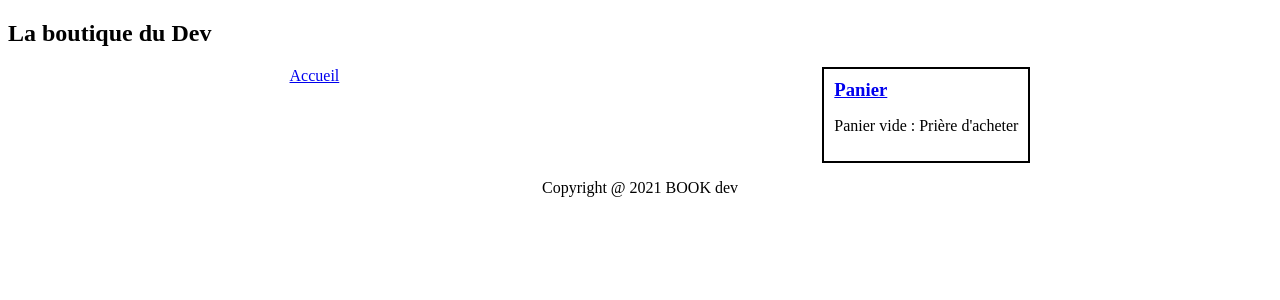
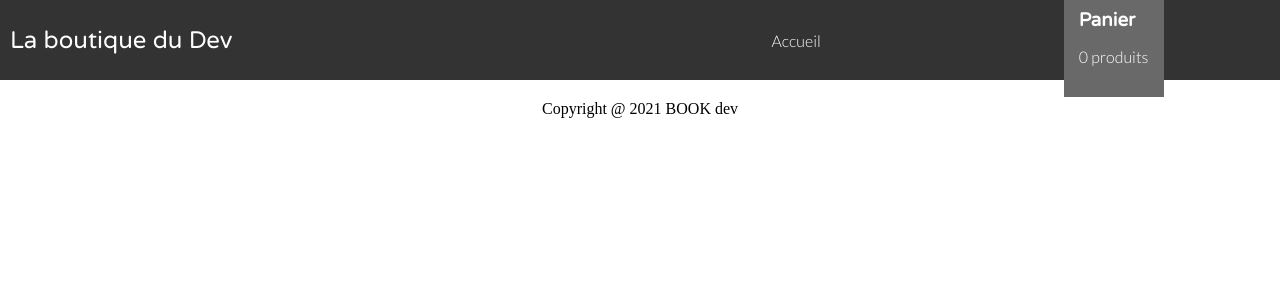
Before and after one commit to yayab42/bookdev, a PHP site: page / in a window 1280 px wide. Shown: the top 300 px of the page. Run offline with PHP 8.4, Linux system fonts and the light colour scheme; data that the repository does not hold is empty.

Commit message:
Modification style page d'accueil

```diff
--- a/resources/css/styles.css
+++ b/resources/css/styles.css
@@ -1,3 +1,54 @@
+h1, h2, h3, h4, h5, h6 {
+    font-family: 'Varela Round', sans-serif;
+}
+
+#header_general {
+    background-color: #333;
+    color : white;
+    height: 80px;
+    width: 100%;
+    display: flex;
+    justify-content: space-between;
+    align-items: center;
+}
+
+#logo {
+    display : flex;
+    align-items: center;
+    font-family: 'Varela Round', sans-serif;
+    font-size: 24px;
+    margin-left: 10px;
+    width: 50%;
+}
+
+nav {
+    display: flex;
+    justify-content: space-between;
+    align-items: center;
+    color: white;
+    width: 50%;
+    font-family: 'Lato', sans-serif;
+}
+
+nav a {
+    color: white;
+    text-decoration : none;
+    align-items: center;
+}
+
+nav .accueil a:hover {
+    background-color: dimgray;
+}
+
+.accueil a {
+    display : flex;
+    align-content: center;
+    padding: 30px 10px 30px 10px;
+}
+
+body {
+    margin: 0px;
+}
 .content {
     display: flex;
     justify-content: space-around;
@@ -5,13 +56,42 @@
 }
 
 .produit {
-    border: 2px solid black;
+    border: 1px solid black;
+    background-color: #333333;
+    color: white;
     padding: 10px;
     margin: 10px;
     flex: 1 400px;
 }
 
-.menu ul {
+.product_content {
+    display : flex;
+    justify-content: center;
+}
+
+.produit footer {
+    margin-top: 15px;
+}
+
+.produit img {
+    margin-right: 10px;
+}
+
+.produit p {
+    font-family: 'Lato', sans-serif;
+}
+
+.produit em {
+     font-family: 'Lato', sans-serif;
+ }
+
+.produit a {
+    color: white;
+    text-decoration: none;
+    text-align: center;
+}
+
+.menu {
     display: flex;
     justify-content: space-around;
     flex-wrap: nowrap;
@@ -19,12 +99,18 @@
 }
 
 .cart {
-    border: 2px solid black;
-    padding: 10px;
+    padding: 15px;
+    background-color: dimgray;
 }
 
 .cart h3 {
     margin: 0;
+    padding-top: 10px;
+    color: white;
+}
+
+main {
+    margin-top: 20px;
 }
 
 footer > p {
--- a/resources/views/home.php
+++ b/resources/views/home.php
@@ -6,10 +6,13 @@
                     <header>
                         <a href="/?action=product&id=<?= $product['id'] ?>"><h3><?= $product['title'] ?></h3></a>
                     </header>
-                    <a href="/?action=product&id=<?= $product['id'] ?>"><img
-                                src="resources/img/<?= $product['id'] ?>.jpg" alt="<?= $product['title'] ?>"
-                                height="150"/></a>
-                    <p><?= $product['description'] ?></p>
+                    <div class="product_content">
+                        <a href="/?action=product&id=<?= $product['id'] ?>"><img
+                                    src="resources/img/<?= $product['id'] ?>.jpg" alt="<?= $product['title'] ?>"
+                                    height="150"/></a>
+                        <p><?= $product['description'] ?></p>
+                    </div>
+
                     <footer>
                         <em>Prix HT : <?= number_format($product['price_ht'], 2, '.', ' ') ?> €/HT</em> | <em>Poids
                             : <?= $product['weight'] ?>
--- a/resources/views/layouts/header.php
+++ b/resources/views/layouts/header.php
@@ -6,19 +6,19 @@
           content="width=device-width, user-scalable=no, initial-scale=1.0, maximum-scale=1.0, minimum-scale=1.0">
     <meta http-equiv="X-UA-Compatible" content="ie=edge">
     <link rel="stylesheet" href="resources/css/styles.css">
+    <link rel="preconnect" href="https://fonts.gstatic.com">
+    <link href="https://fonts.googleapis.com/css2?family=Lato:wght@300&family=Varela+Round&display=swap" rel="stylesheet">
     <title>BookDev</title>
 </head>
 <body>
+<header id="header_general">
+    <p id="logo"> La boutique du Dev </p>
+    <nav class="menu">
+        <div class="accueil"><a href="/">Accueil</a></div>
+            <?php if (isset($_SESSION['cart'])): ?>
+        <a href="?action=cart"><div class="cart">
                     <header>
-    <h2> La boutique du Dev </h2>
-</header>
-<nav class="menu">
-    <ul>
-        <li><a href="/">Accueil</a></li>
-        <?php if (isset($_SESSION['cart'])): ?>
-            <li class="cart">
-                <header>
-                    <h3><a href="?action=cart">Panier</a></h3>
+                        <h3>Panier :</h3>
                     </header>
                     <?php if ($_SESSION['totalAndQuantities'][0] > 0): ?>
                         <p><?= $_SESSION['totalAndQuantities'][1] ?> produits dans le panier</p>
@@ -27,16 +27,17 @@
                                     2, '.', ' ') ?> €/TTC</em>
                         </footer>
                     <?php else: ?>
-                    <p>Panier vide : Prière d'acheter</p>
+                        <p>0 produits</p>
                     <?php endif; ?>
-            </li>
+            </div></a>
             <?php else: ?>
-            <li class="cart">
+        <a href="?action=cart"><div class="cart">
                     <header>
-                    <h3><a href="?action=cart">Panier</a></h3>
+                        <h3>Panier</h3>
                     </header>
-                <p>Panier vide : Prière d'acheter</p>
-            </li>
+                    <p>0 produits</p>
+            </div></a>
             <?php endif; ?>
         </ul>
     </nav>
+</header>
```
Lines whose indentation alone changed are shown as unchanged.
